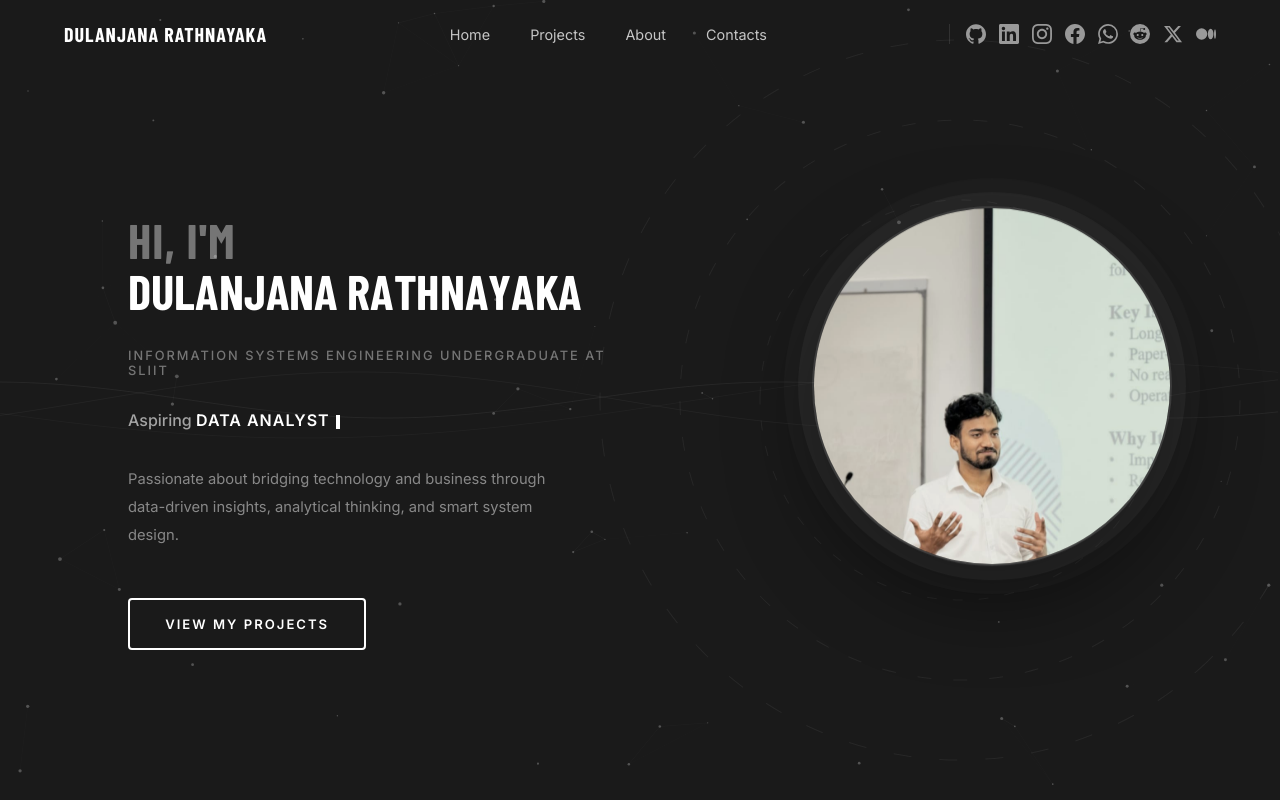
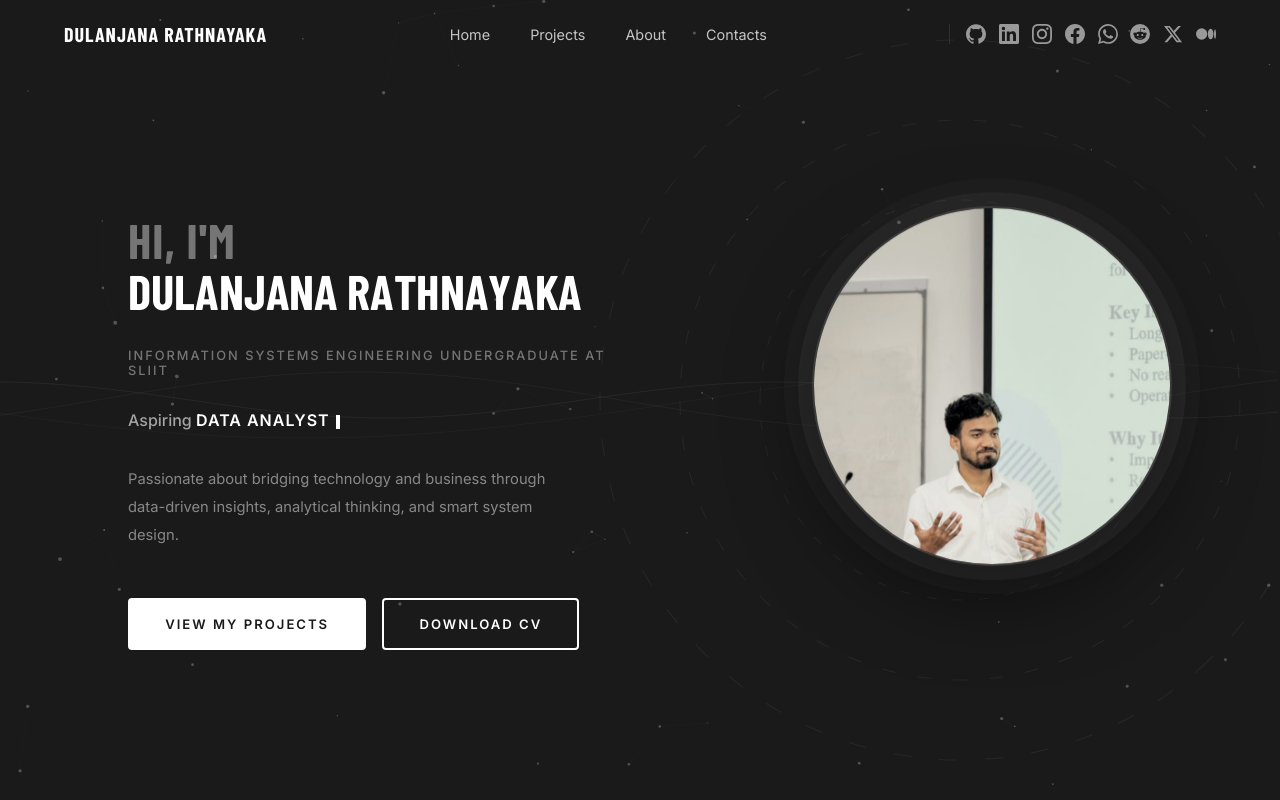
Before and after one commit to dulanjanarmd/Dulanjana-Rathnayaka, a React (Vite) app: page / in a window 1280 px wide. Shown: the top 800 px of the page. Built offline with nearby package versions, Linux system fonts and the light colour scheme; a web font is replaced by a local one.

Commit message:
error fixed

```diff
--- a/src/Components/Home.jsx
+++ b/src/Components/Home.jsx
@@ -2,7 +2,7 @@ import React, { useEffect, useRef, useState } from "react";
 import PropTypes from "prop-types";
 import profilePhoto from "../images/dulanjana.jpg";
 
-const ROLES = ["BUSINESS ANALYST", "DATA ANALYST", "SYSTEM ANALYST", "IT UNDERGRADUATE"];
+const ROLES = ["BUSINESS ANALYST", "DATA ANALYST", "SYSTEM ANALYST"];
 
 const AnimatedText = ({ text, className, delay = 0 }) => (
   <span className={className} aria-label={text}>
@@ -196,7 +196,10 @@ const Home = ({ name }) => {
           data-driven insights, analytical thinking, and smart system design.
         </p>
 
-        <a href="#portfolio" className="hero-btn">View My Projects</a>
+        <div className="hero-btns">
+          <a href="#portfolio" className="hero-btn">View My Projects</a>
+          <a href="/cv/dulanjana-rathnayaka-cv.pdf" download className="hero-btn hero-btn-outline">Download CV</a>
+        </div>
       </div>
 
       {/* RIGHT */}
--- a/src/styles.css
+++ b/src/styles.css
@@ -249,13 +249,20 @@ body {
   animation: fadeUp 0.6s ease 2s both;
 }
 
+.hero-btns {
+  display: flex;
+  gap: 1rem;
+  flex-wrap: wrap;
+  animation: fadeUp 0.6s ease 2.2s both;
+}
+
 .hero-btn {
   display: inline-flex;
   align-items: center;
   gap: 0.6rem;
   padding: 1rem 2.2rem;
-  background: transparent;
-  color: #fff;
+  background: #fff;
+  color: #1a1a1a;
   border: 2px solid #fff;
   border-radius: 4px;
   font-size: 0.82rem;
@@ -264,11 +271,22 @@ body {
   text-transform: uppercase;
   text-decoration: none;
   transition: background 0.25s, color 0.25s;
-  animation: fadeUp 0.6s ease 2.2s both;
   width: fit-content;
+  cursor: pointer;
+  font-family: "Inter", sans-serif;
 }
 
 .hero-btn:hover {
+  background: transparent;
+  color: #fff;
+}
+
+.hero-btn-outline {
+  background: transparent;
+  color: #fff;
+}
+
+.hero-btn-outline:hover {
   background: #fff;
   color: #1a1a1a;
 }
```
